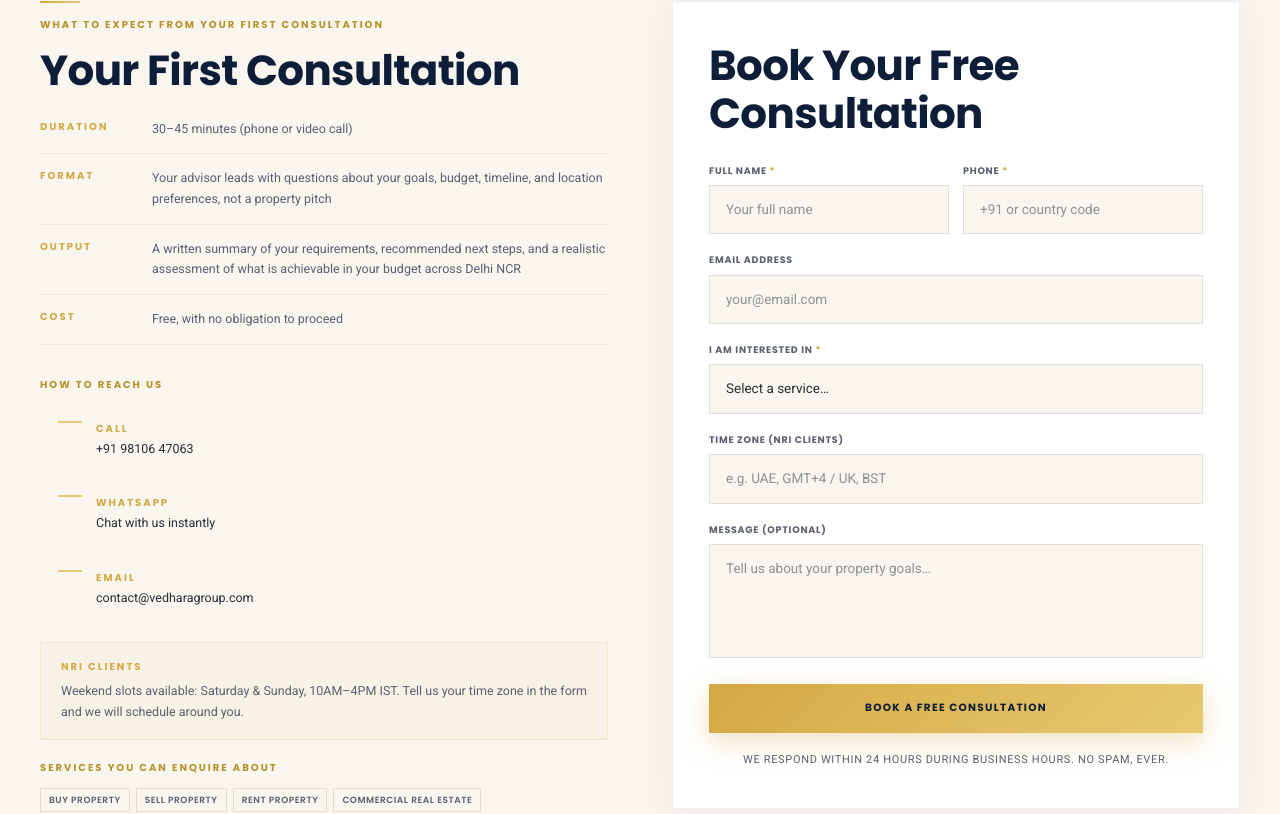
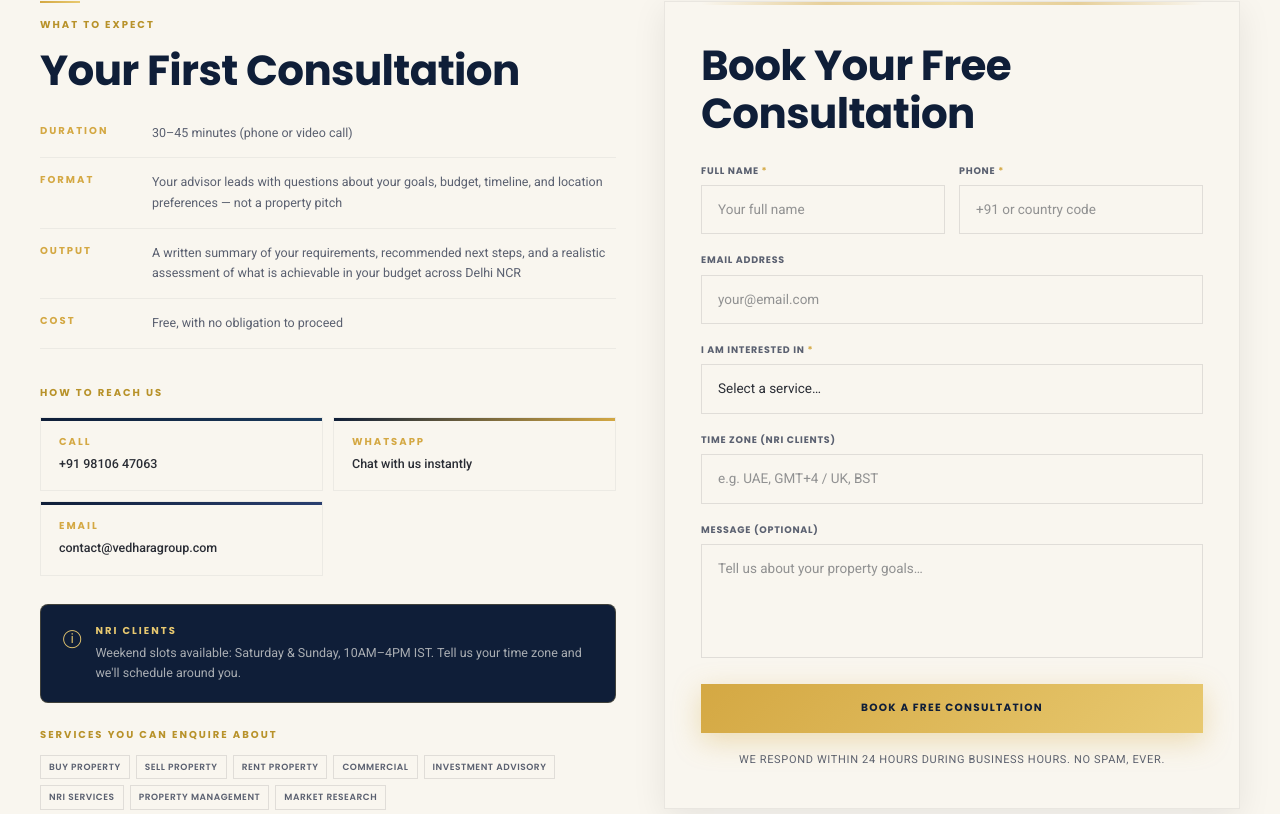
Before and after one commit to mohit1661-ai/Vedhara-Group-Supabase, a Next.js app: page /contact in a window 1280 px wide. Shown: the part 659-1473 px from the top of the page. Built offline with nearby package versions, Linux system fonts and the light colour scheme.

Commit message:
Redesign contact page with brand styling, card-style contact methods, navy NRI box, gold-accent form

```diff
--- a/app/contact/page.tsx
+++ b/app/contact/page.tsx
@@ -42,62 +42,71 @@ export default function ContactPage() {
           <h1 style={{ fontFamily:"var(--t-display)",fontStyle:"italic",fontWeight:300,fontSize:"clamp(32px,5.5vw,64px)",color:"var(--light)",lineHeight:1.05,marginBottom:24 }}>
             Let&apos;s Start With<br /><span style={{ color:"var(--gold-lt)" }}>an Honest Conversation.</span>
           </h1>
-          <p className="body-lg" style={{ color:"rgba(255,255,255,0.85)",maxWidth:720,margin:"0 auto" }}>
-            No pitch, no pressure, no pre-qualification for whether your budget is &ldquo;worth our time.&rdquo; Whether you are considering buying a 1BHK in Ghaziabad or a luxury penthouse in Gurugram, every consultation begins the same way: we listen, we understand what you are trying to achieve, and we tell you honestly how we can help.
+          <p className="body-lg" style={{ color:"rgba(255,255,255,0.85)",maxWidth:620,margin:"0 auto" }}>
+            No pitch, no pressure. Whether you&apos;re buying a 1BHK in Ghaziabad or a luxury penthouse in Gurugram, every consultation starts the same way: we listen, understand your goals, and tell you honestly how we can help.
           </p>
       </VideoHeroSection>
 
+      {/* Main Section */}
       <section style={{ background:"var(--cream)",padding:"60px 32px" }}>
-        <div style={{ maxWidth:1200,margin:"0 auto",display:"grid",gridTemplateColumns:"1fr 1fr",gap:64,alignItems:"flex-start" }} className="grid-2">
+        <div style={{ maxWidth:1200,margin:"0 auto",display:"grid",gridTemplateColumns:"1fr 1fr",gap:48,alignItems:"flex-start" }} className="grid-2">
 
           {/* INFO SIDE */}
           <ScrollReveal>
             <div>
               <span className="v-line" />
-              <p className="eyebrow" style={{ marginBottom:14 }}>What to Expect From Your First Consultation</p>
-              <h2 className="heading-lg" style={{ color:"var(--navy)",marginBottom:24 }}>Your First Consultation</h2>
+              <p className="eyebrow" style={{ marginBottom:14 }}>What to Expect</p>
+              <h2 className="heading-lg" style={{ color:"var(--navy)",marginBottom:28 }}>Your First Consultation</h2>
 
+              {/* Details grid */}
+              <div className="contact-details" style={{ marginBottom:36 }}>
                 {[
                   { label:"Duration",  val:"30–45 minutes (phone or video call)" },
-                { label:"Format",    val:"Your advisor leads with questions about your goals, budget, timeline, and location preferences, not a property pitch" },
+                  { label:"Format",    val:"Your advisor leads with questions about your goals, budget, timeline, and location preferences — not a property pitch" },
                   { label:"Output",    val:"A written summary of your requirements, recommended next steps, and a realistic assessment of what is achievable in your budget across Delhi NCR" },
                   { label:"Cost",      val:"Free, with no obligation to proceed" },
                 ].map(item=>(
-                <div key={item.label} style={{ display:"grid",gridTemplateColumns:"100px 1fr",gap:12,paddingBottom:14,marginBottom:14,borderBottom:"1px solid rgba(42,45,53,0.06)" }}>
-                  <span className="eyebrow" style={{ color:"var(--gold)" }}>{item.label}</span>
+                  <div key={item.label} className="contact-detail-row">
+                    <span className="eyebrow" style={{ color:"var(--gold)",minWidth:90 }}>{item.label}</span>
                     <span className="body-sm" style={{ color:"var(--slate)" }}>{item.val}</span>
                   </div>
                 ))}
+              </div>
 
-              <div style={{ marginTop:32 }}>
-                <p className="eyebrow" style={{ marginBottom:14 }}>How to Reach Us</p>
+              {/* How to Reach Us - Cards */}
+              <p className="eyebrow" style={{ marginBottom:16 }}>How to Reach Us</p>
+              <div style={{ display:"grid",gridTemplateColumns:"1fr 1fr",gap:10 }} className="grid-2">
                 {[
                   { icon:"C",  label:"Call",      val:"+91 98106 47063",       href:"tel:+919810647063", grad:"linear-gradient(135deg,#0F1E38,#1a3a5c)" },
                   { icon:"W",  label:"WhatsApp",  val:"Chat with us instantly", href:"https://wa.me/919810647063?text=Hello%20Vedhara%20Group", grad:"linear-gradient(135deg,#0F1E38,#D4A843)" },
                   { icon:"E",  label:"Email",     val:"contact@vedharagroup.com", href:"mailto:contact@vedharagroup.com", grad:"linear-gradient(135deg,#0F1E38,#2a3f6f)" },
                 ].map(item=>(
                   <a key={item.label} href={item.href} target={item.href.startsWith("http")?"_blank":undefined} rel="noopener noreferrer"
-                    style={{ display:"flex",gap:14,padding:"14px 16px",marginBottom:8,background:"var(--cream)",textDecoration:"none",borderLeft:"2px solid transparent",transition:"border-color 0.2s,background 0.2s" }}
-                    className="contact-link">
-                    <span className="gold-accent" style={{width:24,height:2,margin:0}}></span>
-                    <div>
-                      <div className="eyebrow" style={{ color:"var(--gold)",marginBottom:2 }}>{item.label}</div>
-                      <div className="body-sm" style={{ color:"var(--ink)" }}>{item.val}</div>
-                    </div>
+                    className="cta-card"
+                    style={{ display:"flex",flexDirection:"column",padding:"16px 18px",textDecoration:"none",background:"var(--cream)",border:"1px solid rgba(42,45,53,0.06)",position:"relative",overflow:"hidden",transition:"all 0.35s var(--ease-out)" }}>
+                    {/* Gradient top bar */}
+                    <div style={{ position:"absolute",top:0,left:0,right:0,height:3,background:item.grad }} />
+                    <span className="eyebrow" style={{ color:"var(--gold)",marginBottom:4,fontSize:10 }}>{item.label}</span>
+                    <span className="body-sm" style={{ color:"var(--ink)",fontWeight:500 }}>{item.val}</span>
                   </a>
                 ))}
               </div>
 
-              <div style={{ marginTop:20,padding:"16px 20px",background:"rgba(212,168,67,0.06)",border:"1px solid rgba(212,168,67,0.15)" }}>
-                <p className="eyebrow" style={{ color:"var(--gold)",marginBottom:6 }}>NRI Clients</p>
-                <p className="body-sm" style={{ color:"var(--slate)",margin:0 }}>Weekend slots available: Saturday & Sunday, 10AM–4PM IST. Tell us your time zone in the form and we will schedule around you.</p>
+              {/* NRI Box */}
+              <div style={{ display:"flex",alignItems:"flex-start",gap:14,marginTop:28,padding:"18px 22px",background:"var(--navy)",border:"1px solid rgba(212,168,67,0.25)",borderRadius:8 }}>
+                <span style={{ fontSize:18,flexShrink:0,color:"var(--gold-lt)" }}>ⓘ</span>
+                <div>
+                  <p className="eyebrow" style={{ color:"var(--gold-lt)",marginBottom:4 }}>NRI Clients</p>
+                  <p className="body-sm" style={{ color:"rgba(252,250,244,0.65)",margin:0,lineHeight:1.65 }}>Weekend slots available: Saturday & Sunday, 10AM–4PM IST. Tell us your time zone and we&apos;ll schedule around you.</p>
+                </div>
               </div>
 
-              <div style={{ marginTop:20 }}>
+              {/* Service Tags */}
+              <div style={{ marginTop:24 }}>
                 <p className="eyebrow" style={{ marginBottom:12 }}>Services You Can Enquire About</p>
                 <div style={{ display:"flex",flexWrap:"wrap",gap:6 }}>
-                  {["Buy Property","Sell Property","Rent Property","Commercial Real Estate","Investment Advisory","NRI Services","Property Management","Market Research & Second Opinion"].map(s=>(
-                    <span key={s} style={{ fontFamily:"var(--t-head)",fontSize:9,fontWeight:600,letterSpacing:"0.06em",textTransform:"uppercase",color:"var(--slate)",border:"1px solid rgba(42,45,53,0.12)",padding:"4px 8px" }}>{s}</span>
+                  {["Buy Property","Sell Property","Rent Property","Commercial","Investment Advisory","NRI Services","Property Management","Market Research"].map(s=>(
+                    <span key={s} className="service-tag">{s}</span>
                   ))}
                 </div>
               </div>
@@ -106,7 +115,9 @@ export default function ContactPage() {
 
           {/* FORM SIDE */}
           <ScrollReveal delay={120} direction="right">
-            <div style={{ background:"white",border:"1px solid rgba(42,45,53,0.08)",padding:"40px 36px",boxShadow:"0 4px 32px rgba(42,45,53,0.06)" }}>
+            <div className="form-card" style={{ background:"var(--cream)",border:"1px solid rgba(42,45,53,0.08)",padding:"40px 36px",position:"relative",boxShadow:"0 8px 32px rgba(9,15,29,0.08)" }}>
+              {/* Gold top accent */}
+              <div style={{ position:"absolute",top:0,left:36,right:36,height:2.5,background:"linear-gradient(90deg,transparent,var(--gold),var(--gold-lt),var(--gold),transparent)",opacity:0.5 }} />
               <h2 className="heading-lg" style={{ color:"var(--navy)",marginBottom:24 }}>Book Your Free Consultation</h2>
               <form onSubmit={submit} style={{ display:"flex",flexDirection:"column",gap:18 }}>
                 <div style={{ display:"grid",gridTemplateColumns:"1fr 1fr",gap:14 }} className="grid-2">
@@ -150,7 +161,40 @@ export default function ContactPage() {
       </section>
 
       <style>{`
-        .contact-link:hover { border-left-color: var(--gold) !important; background: var(--cream) !important; }
+        .contact-detail-row {
+          display: grid;
+          grid-template-columns: 100px 1fr;
+          gap: 12px;
+          padding-bottom: 14px;
+          margin-bottom: 14px;
+          border-bottom: 1px solid rgba(42,45,53,0.06);
+        }
+        .cta-card:hover {
+          transform: translateY(-3px) !important;
+          box-shadow: 0 10px 30px rgba(9,15,29,0.12) !important;
+          border-color: rgba(212,168,67,0.2) !important;
+        }
+        .service-tag {
+          font-family: var(--t-head);
+          font-size: 9px;
+          font-weight: 600;
+          letter-spacing: 0.06em;
+          text-transform: uppercase;
+          color: var(--slate);
+          border: 1px solid rgba(42,45,53,0.12);
+          padding: 4px 8px;
+          transition: all 0.2s;
+        }
+        .service-tag:hover {
+          border-color: var(--gold);
+          color: var(--gold-dk);
+        }
+        @media(max-width:700px){
+          .contact-detail-row {
+            grid-template-columns: 1fr !important;
+            gap: 4px;
+          }
+        }
       `}</style>
     </>
   );
```
Lines whose indentation alone changed are shown as unchanged.
